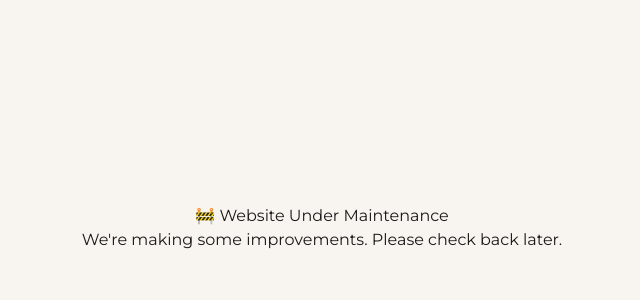
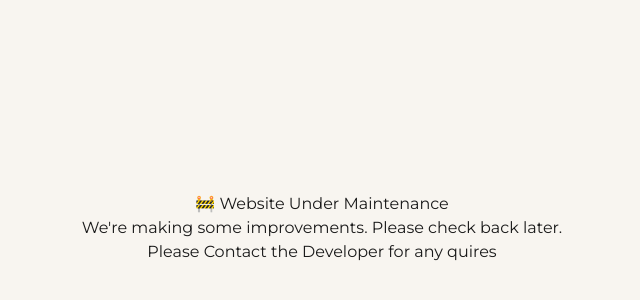
Before and after one commit to elampillaisharvatex/Sharvatex, a React (Vite) app: page /reset-password in a window 1280 px wide. Shown: the part 172-472 px from the top of the page, without its empty margins (318-958 px from the left). Built offline with nearby package versions, Linux system fonts and the light colour scheme; no server answers.

Commit message:
maintenance text updated

```diff
--- a/src/pages/Maintenance.tsx
+++ b/src/pages/Maintenance.tsx
@@ -13,6 +13,7 @@ export default function Maintenance() {
     >
       <h1>🚧 Website Under Maintenance</h1>
       <p>We're making some improvements. Please check back later.</p>
+      <h6>Please Contact the Developer for any quires</h6>
     </div>
   );
 }
```
